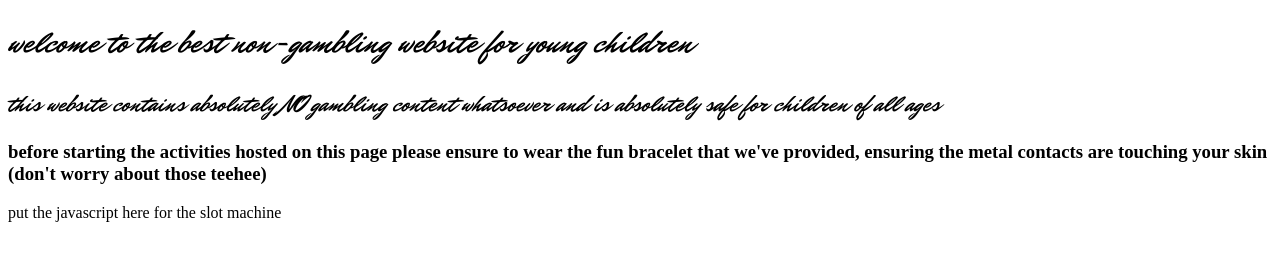
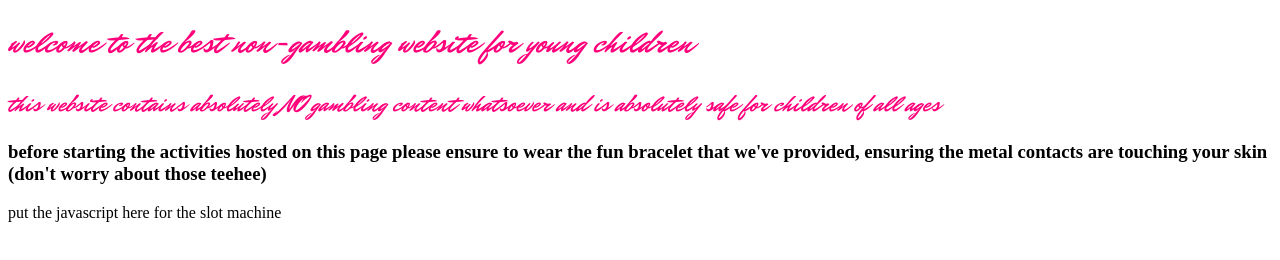
Before and after one commit to falsonix/paindevice3000, a plain HTML site: page index.html in a window 1280 px wide. Drawn offline with Linux system fonts and the light colour scheme.

Commit message:
sdlkkasdlkasdlk `

```diff
--- a/index.html
+++ b/index.html
@@ -10,10 +10,10 @@
 </title>
 
 <body>
-    <h1 style="font-family: Mr Dafoe, cursive; font-weight: 400; font-style: normal;">
+    <h1 style="font-family: Mr Dafoe, cursive; font-weight: 400; font-style: normal; color: #ff007b;">
         welcome to the best non-gambling website for young children
     </h1>
-    <h2 style="font-family: Mr Dafoe, cursive; font-weight: 400; font-style: normal;">
+    <h2 style="font-family: Mr Dafoe, cursive; font-weight: 400; font-style: normal; color: #ff007b;">
         this website contains absolutely NO gambling content whatsoever and is absolutely safe for children of all ages
     </h2>
 
--- a/style.css
+++ b/style.css
@@ -2,4 +2,5 @@
     font-family: "Mr Dafoe", cursive;
     font-weight: 400;
     font-style: normal;
+    color: #FF007B;
   }
```
